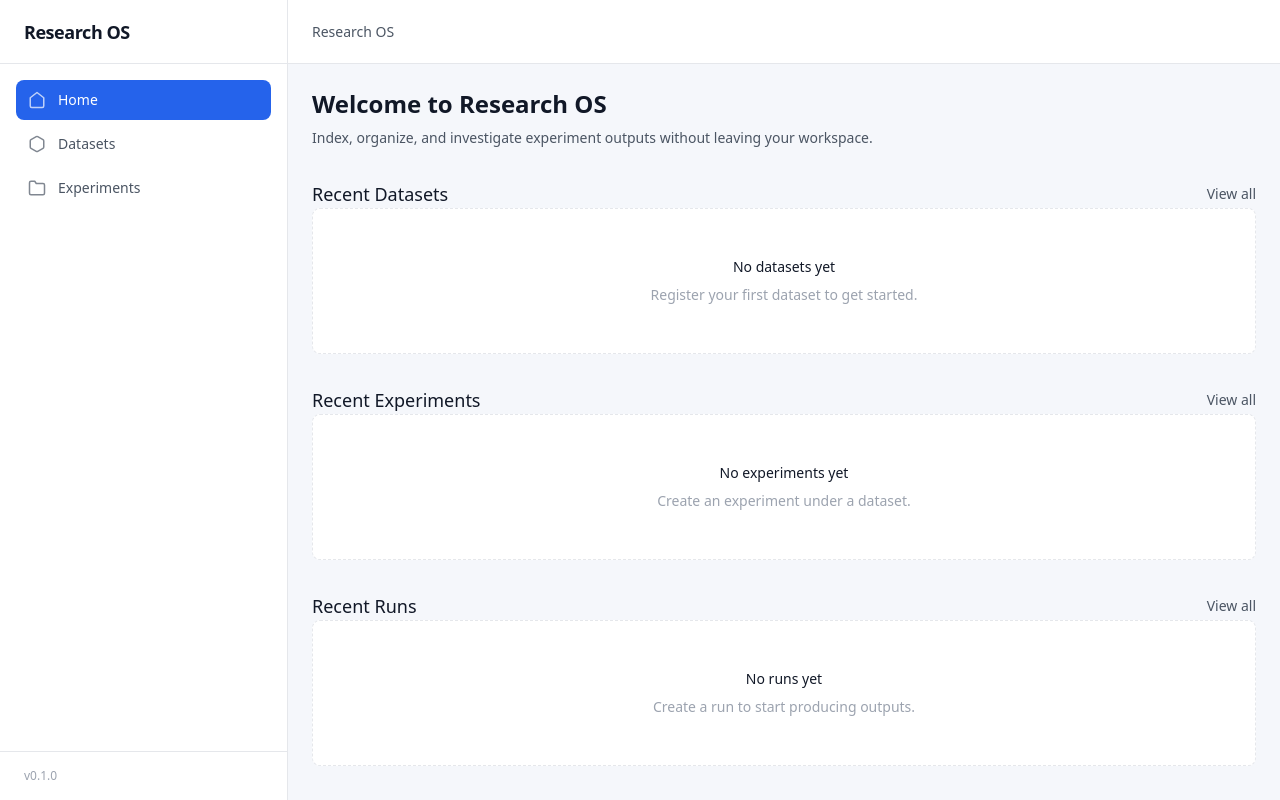
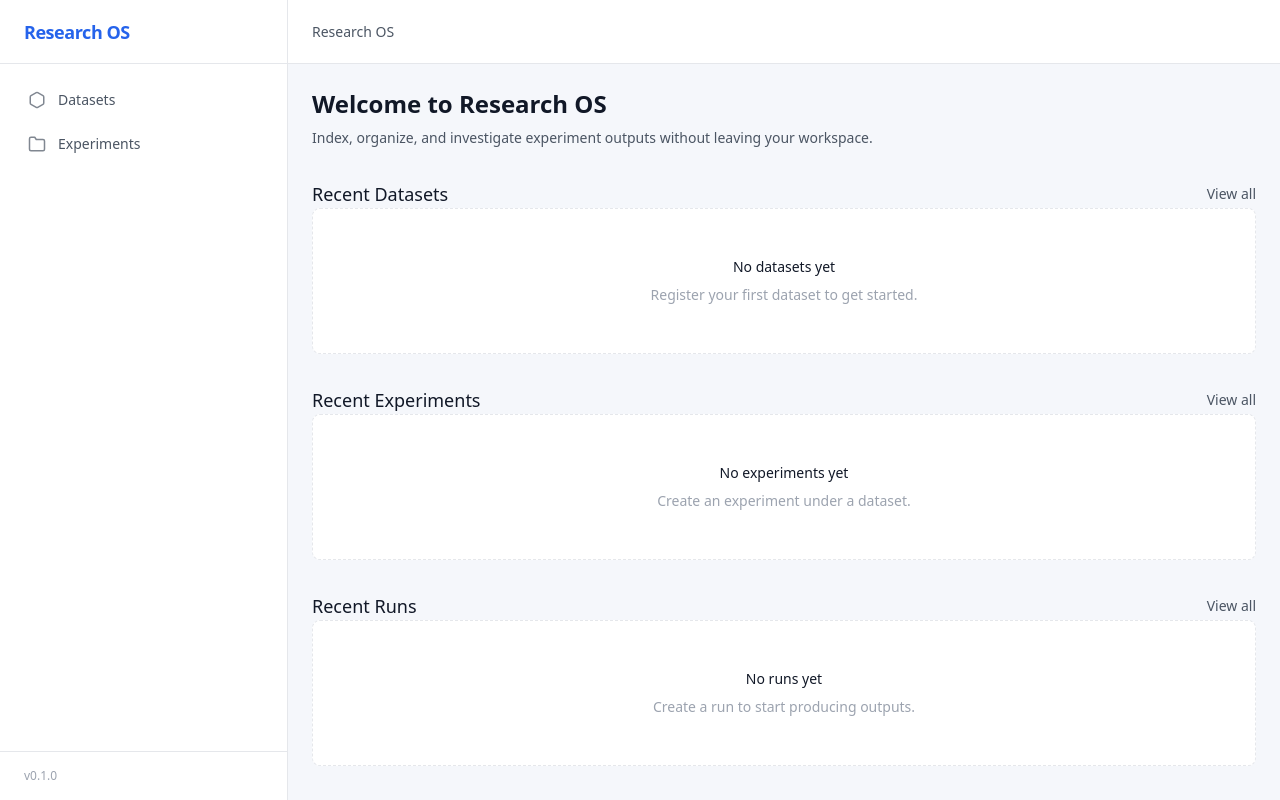
Before and after one commit to adarshnambiath/researchOS, a React (Vite) app in the folder frontend/: page / in a window 1280 px wide. Built offline with nearby package versions, Linux system fonts and the light colour scheme; no server answers.

Commit message:
changed home button

```diff
--- a/frontend/src/components/Sidebar.tsx
+++ b/frontend/src/components/Sidebar.tsx
@@ -1,7 +1,7 @@
 import { NavLink } from "react-router-dom";
 
 const navItems = [
-  { to: "/", label: "Home", end: true, icon: "M3 9l9-7 9 7v11a2 2 0 0 1-2 2H5a2 2 0 0 1-2-2z" },
+
   { to: "/datasets", label: "Datasets", icon: "M21 16V8a2 2 0 0 0-1-1.73l-7-4a2 2 0 0 0-2 0l-7 4A2 2 0 0 0 3 8v8a2 2 0 0 0 1 1.73l7 4a2 2 0 0 0 2 0l7-4A2 2 0 0 0 21 16z" },
   { to: "/experiments", label: "Experiments", icon: "M22 19a2 2 0 0 1-2 2H4a2 2 0 0 1-2-2V5a2 2 0 0 1 2-2h5l2 3h9a2 2 0 0 1 2 2z" },
 ];
@@ -20,17 +20,26 @@ export function Sidebar() {
         className="flex items-center gap-2 px-6"
         style={{ height: "64px", borderBottom: "1px solid var(--color-border)" }}
       >
-        <span className="text-lg font-semibold tracking-tight" style={{ color: "var(--color-text-primary)" }}>
-          Research OS
-        </span>
+        <NavLink
+          to="/"
+          end
+          style={({ isActive }) => ({
+            textDecoration: "none",
+            color: isActive ? "var(--color-primary)" : "var(--color-text-primary)"
+          })}
+          className="inline-flex items-center gap-2"
+        >
+          <span className="text-lg font-semibold tracking-tight">
+            Research OS
+          </span>
+        </NavLink>
       </div>
       <nav className="flex-1 p-4 space-y-1">
         {navItems.map((item) => (
           <NavLink
             key={item.to}
             to={item.to}
-            end={item.end}
-            className={({ isActive }) =>
+            className={
               `flex items-center gap-3 rounded-lg px-3 py-2.5 text-sm font-medium transition-all duration-200`
             }
             style={({ isActive }) => ({
--- a/frontend/src/components/TopBar.tsx
+++ b/frontend/src/components/TopBar.tsx
@@ -1,12 +1,3 @@
-import { useLocation } from "react-router-dom";
-
-const pathToTitle: Record<string, string> = {
-  "/": "Home",
-  "/datasets": "Datasets",
-  "/experiments": "Experiments",
-  "/runs": "Runs",
-};
-
 export function TopBar() {
   return (
     <header
```
